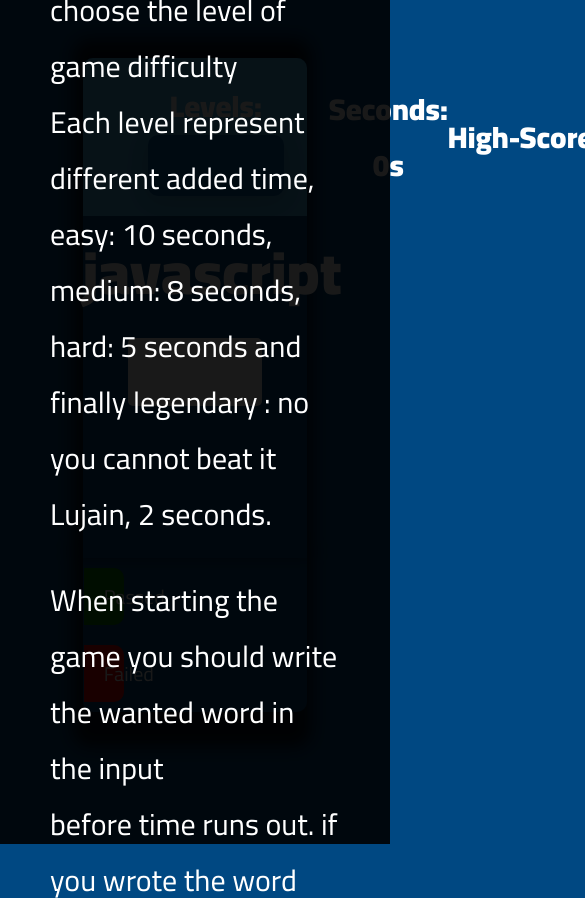
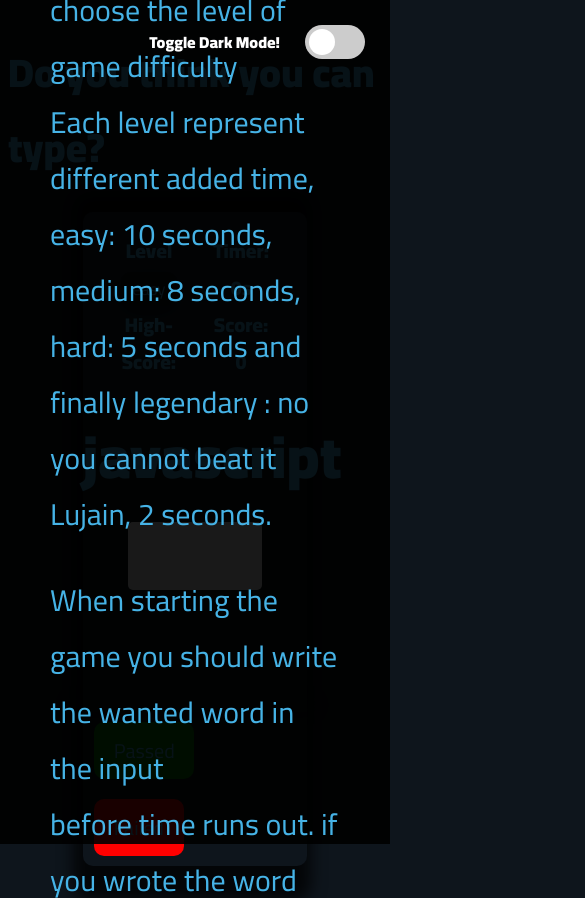
Before and after one commit to WebAhead7/faster-typer, a plain HTML site: page index.html in a window 390 px wide. Shown: the top 898 px of the page, 585 px wide, since content can reach past the window. Drawn offline with Linux system fonts and the light colour scheme.

Commit message:
darkmode, modified files and extra css

```diff
--- /dev/null
+++ b/darkmode.css
@@ -0,0 +1,66 @@
+@import url("https://fonts.googleapis.com/css2?family=Cairo:wght@400&display=swap");
+
+.theme-switch-wrapper {
+  display: flex;
+
+  align-items: center;
+  position: absolute;
+  top: 25px;
+  right: 25px;
+}
+.theme-switch {
+  display: inline-block;
+  height: 34px;
+  position: relative;
+  width: 60px;
+}
+
+.theme-switch input {
+  display: none;
+}
+
+.theme-switch-wrapper span {
+  color: #fff;
+  font-weight: bold;
+  font-family: "Cairo", sans-serif;
+  margin-right: 25px;
+}
+
+.slider {
+  background-color: #ccc;
+  bottom: 0;
+  cursor: pointer;
+  left: 0;
+  position: absolute;
+  right: 0;
+  top: 0;
+  transition: 0.4s;
+  width: 60px;
+}
+
+.slider:before {
+  background-color: #fff;
+  bottom: 4px;
+  content: "";
+  height: 26px;
+  left: 4px;
+  position: absolute;
+  transition: 0.4s;
+  width: 26px;
+}
+
+input:checked + .slider {
+  background-color: #66bb6a;
+}
+
+input:checked + .slider:before {
+  transform: translateX(26px);
+}
+
+.slider.round {
+  border-radius: 34px;
+}
+
+.slider.round:before {
+  border-radius: 50%;
+}
--- /dev/null
+++ b/extras.js
@@ -0,0 +1,23 @@
+const currentTimer = document.querySelector('#sec');
+const currentWord = document.querySelector('#current-word');
+const input = document.querySelector('#typing-area');
+const currentScore = document.querySelector('#score');
+const highiestScore = document.querySelector('#high-score');
+const level = document.querySelector('#level-list');
+const innerLevel = document.querySelector('#level-list1');
+const passWords = document.querySelector('#pass-words');
+const failWords = document.querySelector('#fail-words');
+const startButton = document.querySelector('.startgame');
+const overlay = document.querySelector('.overlay');
+const overlayContent = document.querySelector('.inner-overlay')
+const overlayHeader = document.querySelector('.overlay h1');
+const overlayCountdown = document.querySelector('#countdown');
+const restartOverlay = document.querySelector('.restart-overlay');
+const restartButton = document.querySelector('.restartgame');
+const finalScore = document.querySelector('#restart-score');
+const darkMode = document.querySelector(
+    '.theme-switch input[type="checkbox"]'
+  );
+    const body = document.querySelector('body');
+input.focus();
+const words = ['can','type', 'faster','program','biology','designer', 'development', 'javascript','webahead7'];
--- a/index.html
+++ b/index.html
@@ -4,15 +4,18 @@
     <meta charset="UTF-8">
     <meta name="viewport" content="width=device-width, initial-scale=1.0">
     <link rel="stylesheet" href="style.css">
+    <link rel="stylesheet" href="darkmode.css">
+
     <title>Faster Typer</title>
 </head>
-<body>
+<body class="dark">
     <div class="container">
+        <h1 class="main-header">Do you think you can type?</h1>
         <div class="game">
             <div class="header">
 
-                <div class="list-div inner-header box">
-                    <span>Levels:</span>
+                <div class="list-div inner-header">
+                    <span>Level</span>
                     <span>
                     <!-- <select id="level-list1"  name="level" >
                         <option value="10">easy</option>
@@ -20,11 +23,11 @@
                         <option value="5">hard</option>
                         <option value="3">legendary</option>
                     </select> -->
-                    <input type="text" class="current-levels" id="level-list1" disabled />
+                    <input type="text" class="current-levels" id="level-list1" value="hard" disabled />
                 </span>
                </div>
                 <div class="sec-div inner-header">
-                <span>Seconds: </span>
+                <span>Timer:</span>
 
                 <span id="sec">
                     0s
@@ -59,9 +62,6 @@
         </div>
     </div>
 
-
-
-
     <div class="overlay">
 
         <h1>How fast can you type?</h1>
@@ -80,10 +80,10 @@
     <div class="row">
     <div class="boxen">
     <select id="level-list"  name="level" >
-        <option value="10">easy</option>
-        <option value="8">medium</option>
-        <option value="5">hard</option>
-        <option value="3">legendary</option>
+        <option value="4">easy</option>
+        <option value="3">medium</option>
+        <option value="2">hard</option>
+        <option value="1">legendary</option>
     </select>
     </div>
     <button class="startgame">START GAME</button>
@@ -94,6 +94,14 @@
         <h1>Your score: <span id="restart-score"></span></h1>
         <button class="restartgame">Restart</button>
     </div>
+    <div class="theme-switch-wrapper">
+        <span>Toggle Dark Mode!</span>
+        <label class="theme-switch" for="checkbox">
+          <input type="checkbox" id="checkbox" />
+          <div class="slider round"></div>
+        </label>
+      </div>
+    <script src="extras.js"></script>
 
     <script src="script.js"></script>
 </body>
--- a/script.js
+++ b/script.js
@@ -1,26 +1,7 @@
-const currentTimer = document.querySelector('#sec');
-const currentWord = document.querySelector('#current-word');
-const input = document.querySelector('#typing-area');
-const currentScore = document.querySelector('#score');
-const highiestScore = document.querySelector('#high-score');
-const level = document.querySelector('#level-list');
-const innerLevel = document.querySelector('#level-list1');
-const passWords = document.querySelector('#pass-words');
-const failWords = document.querySelector('#fail-words');
-const startButton = document.querySelector('.startgame');
-const overlay = document.querySelector('.overlay');
-const overlayContent = document.querySelector('.inner-overlay')
-const overlayHeader = document.querySelector('.overlay h1');
-const overlayCountdown = document.querySelector('#countdown');
-const restartOverlay = document.querySelector('.restart-overlay');
-const restartButton = document.querySelector('.restartgame');
-const finalScore = document.querySelector('#restart-score');
-input.focus();
-const words = ['can','type', 'faster','program','biology','designer', 'development', 'javascript','webahead7'];
-
+highScore();
+innerLevel.value = level.options[level.selectedIndex].text;
 let selectedLevel=10;
 let time=10;
-highScore();
 level.addEventListener("change",(e)=>{
     selectedLevel=parseInt(e.target.value);
     time=selectedLevel;
@@ -31,12 +12,7 @@ let randomText;
 let failed=[];
 let success=[];
 let flag;
-// let userInput = input.value;
-
-
-
 let timer;
-
 
 function filterWords(check){
     let passed;
@@ -51,7 +27,7 @@ function filterWords(check){
         passed = `<span class="passed-word">${input.value}</span>`
         passWords.insertAdjacentHTML('beforeend', passed)
     }
-}
+};
 
 function highScore(){
     let storage=localStorage.getItem("highScore");
@@ -67,16 +43,11 @@ function highScore(){
         }
     }
 
-    console.log(JSON.parse(storage));
-
-}
-
-
+};
 
 function start() {
     timer = setInterval(updateTimer, 1000);
-  }
-
+};
 
 function startGame(){
 
@@ -84,11 +55,8 @@ function start() {
         startButton.classList.remove('show');
         overlayHeader.classList.remove('show');
         overlayContent.classList.remove('show');
-
         startButton.classList.add('hide');
-
         overlayHeader.classList.add('hide');
-
         overlayContent.classList.add('hide');
         overlayCountdown.style.display = 'flex';
         level.style.display = 'none';
@@ -103,16 +71,12 @@ function start() {
             clearInterval(t);
         }
     },1000);
-
-
-
-  }
-
+};
 
 function randomWord(){
     randomText = words[Math.floor(Math.random() * words.length )];
     showWord();
-}
+};
 
 (function firstRandom(){
     randomWord();
@@ -121,7 +85,7 @@ function randomWord(){
 
 function showWord(){
     currentWord.innerText = randomText;
-}
+};
 
 function checkWords() {
     if(randomText === input.value){
@@ -137,19 +101,17 @@ function updateScore() {
 };
 
 function gameOver() {
-
+    input.value = '';
+    input.blur();
     restartOverlay.style.display = 'flex';
     finalScore.innerText = score;
     let storage=localStorage.getItem("highScore");
     let newStorage=Array.from(JSON.parse(storage));
-    console.log(storage);
     newStorage.push(score);
-    console.log(newStorage);
     localStorage.setItem("highScore",JSON.stringify(newStorage));
-}
+};
 
 function restartGame(){
-
     restartOverlay.style.display = 'none';
     overlay.classList.toggle('hide');
     startButton.classList.remove('hide');
@@ -159,18 +121,14 @@ function restartGame(){
     level.style.display = 'block';
     overlayContent.classList.remove('hide');
     overlayCountdown.style.display = 'none';
-
-
-
      score = 0;
      time = 10;
      countDown=3;
-     randomText;
      failed=[];
      success=[];
-}
-
-
+     failWords.innerHTML = '';
+     passWords.innerHTML = '';
+};
 
 function updateTimer(){
     time--;
@@ -179,28 +137,29 @@ function updateTimer(){
         clearInterval(timer);
         gameOver();
     }
-    console.log(time);
+};
+
+function checkGame(falgs){
+    if(!falgs){
+        filterWords(falgs);
+        randomWord();
+        input.value = '';
+    } else {
+     filterWords(falgs);
+        time += selectedLevel;
+        input.value = '';
+        updateScore();
+        randomWord();
+    }
 };
 
 input.addEventListener('keyup',(e)=>{
     if(input.value.length >= randomText.length){
        flag = checkWords();
-       console.log(flag);
-       if(!flag){
-           filterWords(flag);
-           randomWord();
-           input.value = '';
-       } else {
-        filterWords(flag);
-           time += selectedLevel;
-           input.value = '';
-           updateScore();
-           randomWord();
+       checkGame(flag)
     }
-    }
-
-    // console.log(randomText.length, randomText);
-})
+});
 
 startButton.addEventListener('click', startGame);
 restartButton.addEventListener('click', restartGame);
+darkMode.addEventListener("change", ()=> document.body.classList.toggle('dark'));
--- a/style.css
+++ b/style.css
@@ -1,5 +1,21 @@
 @import url("https://fonts.googleapis.com/css2?family=Cairo:wght@900&display=swap");
 @import url("https://fonts.googleapis.com/css2?family=Cairo:wght@400&display=swap");
+
+:root {
+  --bg-color: #0563af;
+  --header-color: #46b3e6;
+  --font-color: #fff;
+  --shadow-color: #000;
+  --primary-color: #19203f;
+}
+
+.dark {
+  --bg-color: #0e151c;
+  --header-color: #15202b;
+  --font-color: #46b3e6;
+  --shadow-color: #f45f12;
+  --primary-color: #19203f;
+}
 
 * {
   box-sizing: border-box;
@@ -7,15 +23,15 @@
 }
 
 body {
-  background: #004882;
+  background-color: var(--bg-color);
 }
+
 .container {
   display: flex;
   flex-direction: column;
   justify-content: center;
   align-items: center;
   position: relative;
-  padding: 50px 0;
 }
 
 .header {
@@ -23,14 +39,14 @@ body {
   flex-direction: row;
   align-items: center;
   justify-content: flex-start;
-  background-color: #46b3e6;
+  background-color: var(--header-color);
   width: 100%;
   padding: 20px 20px;
   font-size: 30px;
   font-weight: bolder;
   border-top-right-radius: 10px;
   border-top-left-radius: 10px;
-  color: #fff;
+  color: var(--font-color);
 }
 
 .header div {
@@ -43,6 +59,12 @@ body {
   justify-content: center;
   align-items: center;
   height: 100%;
+}
+
+.main-header {
+  font-size: 80px;
+  color: var(--font-color);
+  font-weight: bold;
 }
 
 .game {
@@ -61,7 +83,7 @@ body {
 #current-word {
   font-weight: bold;
   font-size: 60px;
-  color: #fff;
+  color: var(--font-color);
 }
 
 #typing-area {
@@ -82,8 +104,8 @@ body {
 }
 
 .current-levels {
-  background-color: #0563af;
-  color: white;
+  background-color: var(--bg-color);
+  color: var(--font-color);
   padding: 12px;
   width: 60%;
   border: none;
@@ -129,40 +151,40 @@ body {
   display: flex;
   width: 100%;
   padding: 10px 1px;
-  justify-content: center;
+  justify-content: space-between;
   align-items: center;
 }
 
 .inner-holder-1 span.title-pass {
   padding: 10px 20px;
   background-color: green;
-  color: #fff;
+  color: var(--font-color);
   font-size: 20px;
-  width: 15%;
-  border-top-right-radius: 10px;
-  border-bottom-right-radius: 10px;
+  width: 100px;
+  border-radius: 10px;
+  margin-left: 10px;
 }
 
 .inner-holder-1 span.title-failed {
   padding: 10px 20px;
   background-color: red;
-  color: #fff;
+  color: var(--font-color);
   font-size: 20px;
-  width: 15%;
-  border-top-right-radius: 10px;
-  border-bottom-right-radius: 10px;
+  width: 100px;
+  border-radius: 10px;
+  margin-left: 10px;
 }
 
 .passed-word {
   padding: 0 10px;
-  color: white;
+  color: var(--font-color);
   font-size: 18px;
   border-right: 1px dotted #000;
 }
 
 .failed-word {
   padding: 0 10px;
-  color: white;
+  color: var(--font-color);
   font-size: 18px;
   border-right: 1px dotted #000;
 }
@@ -183,13 +205,12 @@ body {
 
 .overlay h1 {
   font-size: 50px;
-
-  color: #fff;
+  color: var(--font-color);
 }
 
 .overlay p {
   font-size: 30px;
-  color: #fff;
+  color: var(--font-color);
   font-weight: 400;
 }
 
@@ -199,7 +220,7 @@ body {
   border-radius: 15px;
   outline: none;
   cursor: pointer;
-  color: #fff;
+  color: var(--font-color);
   background-color: #004882;
   font-weight: bold;
   margin-left: 10px;
@@ -215,7 +236,7 @@ body {
   border-radius: 15px;
   outline: none;
   cursor: pointer;
-  color: #fff;
+  color: var(--font-color);
   background-color: #004882;
   font-weight: bold;
   margin-left: 10px;
@@ -232,14 +253,14 @@ body {
 #countdown {
   display: flex;
   font-size: 180px;
-  color: #fff;
+  color: var(--font-color);
   font-weight: bold;
 }
 
 .boxen select {
   height: 100%;
   background-color: #004882;
-  color: white;
+  color: var(--font-color);
   padding: 12px;
   width: 100%;
   border: none;
@@ -277,7 +298,7 @@ body {
 .restart-overlay h1 {
   font-size: 55px;
   font-weight: bold;
-  color: #fff;
+  color: var(--font-color);
 }
 
 .hide {
@@ -287,3 +308,43 @@ body {
 .show {
   display: flex;
 }
+
+@media all and (max-width: 1220px) {
+  .header {
+    padding: 20px 20px;
+    font-size: 20px;
+    font-weight: bolder;
+  }
+
+  .main-header {
+    font-size: 50px;
+  }
+
+  .current-levels {
+    padding: 1px;
+    width: 60%;
+    font-size: 17px;
+  }
+}
+
+@media all and (max-width: 1030px) {
+  .header {
+    flex-wrap: wrap;
+  }
+  .inner-header {
+    width: 40%;
+  }
+}
+
+@media all and (max-width: 735px) {
+  .header {
+    flex-wrap: wrap;
+  }
+  .inner-header {
+    width: 40%;
+  }
+
+  .main-header {
+    font-size: 40px;
+  }
+}
```
Lines whose indentation alone changed are shown as unchanged.
